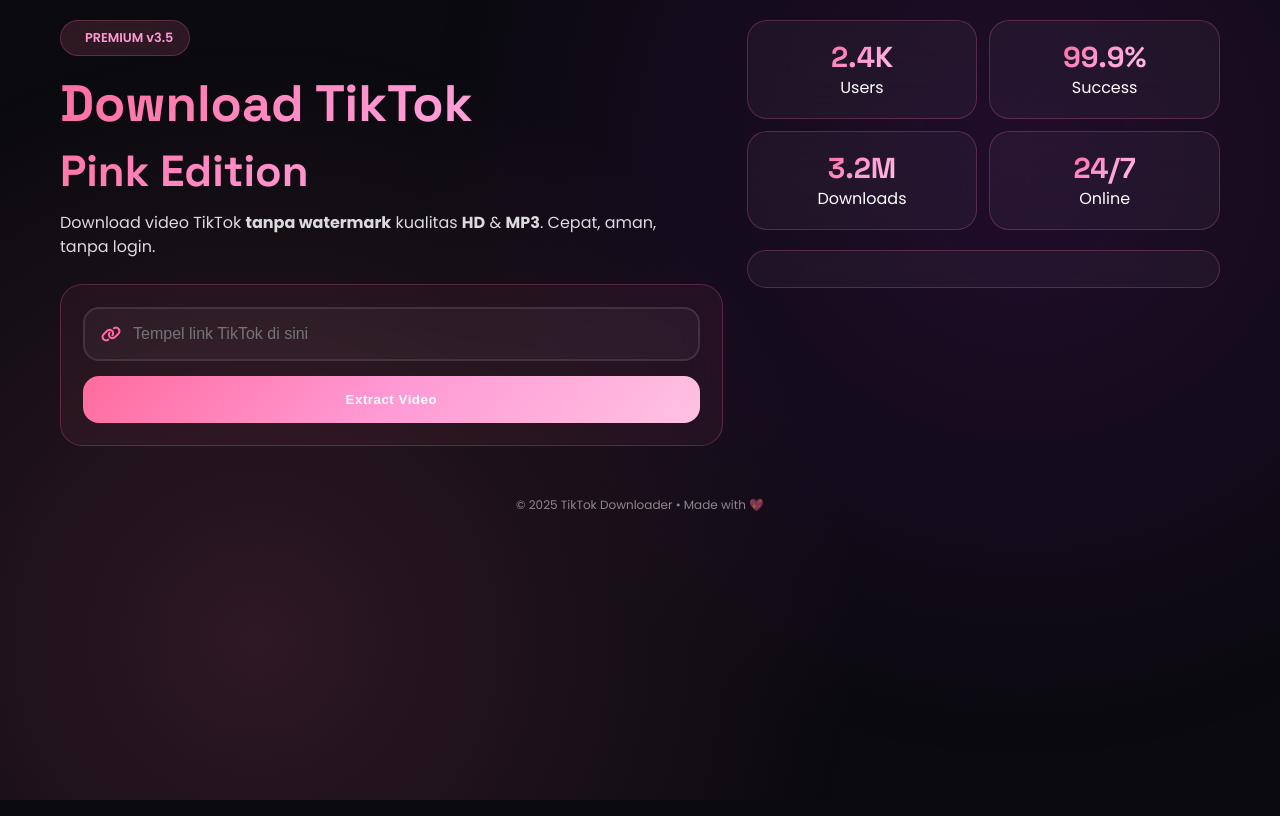
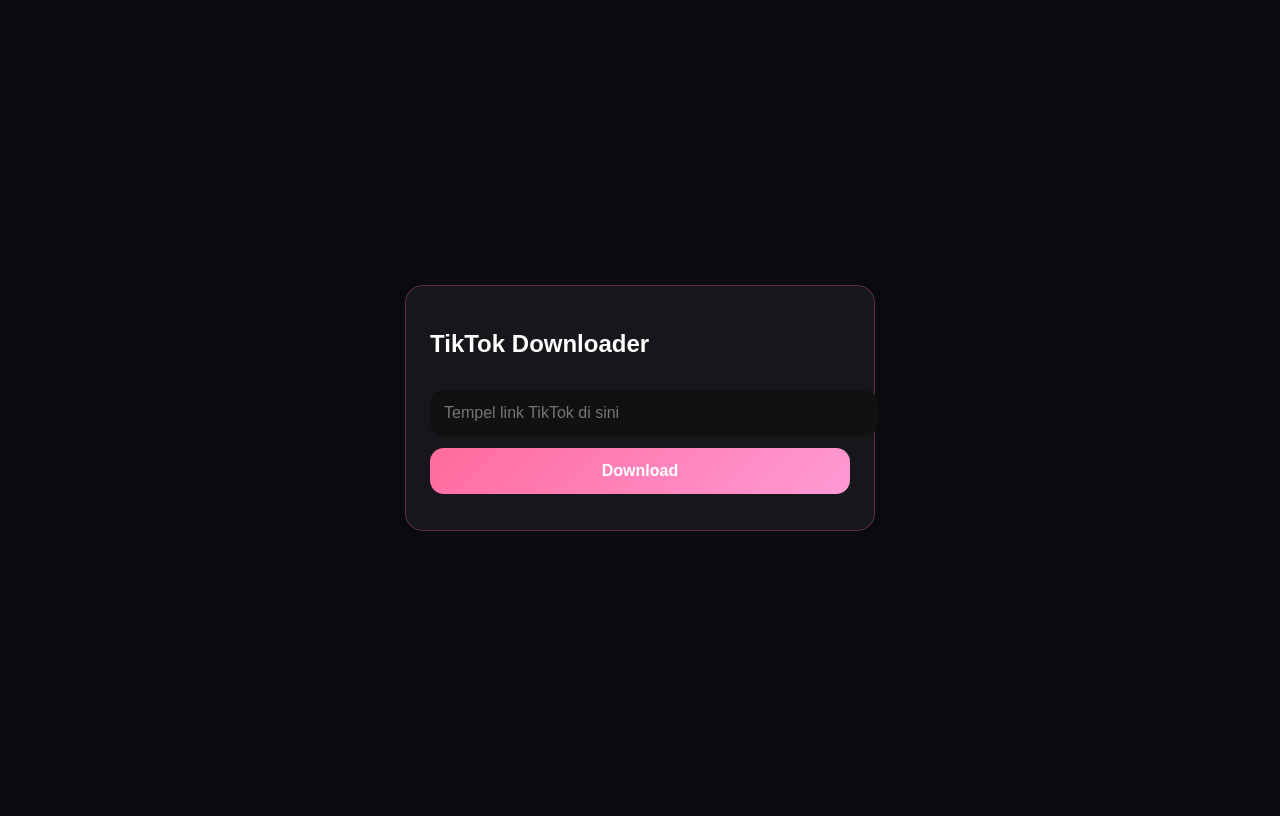
Before and after one commit to yozzwangyy-afk/tt-down2, a website: page index.html in a window 1280 px wide. Drawn offline with Linux system fonts and the light colour scheme.

Commit message:
Update index.html

```diff
--- a/index.html
+++ b/index.html
@@ -3,292 +3,116 @@
 <head>
 <meta charset="UTF-8">
 <meta name="viewport" content="width=device-width, initial-scale=1.0">
-<title>TikTok Downloader • Pink Premium</title>
+<title>TikTok Downloader</title>
 
 <link rel="stylesheet" href="https://cdnjs.cloudflare.com/ajax/libs/font-awesome/6.4.0/css/all.min.css">
-<link href="https://fonts.googleapis.com/css2?family=Poppins:wght@300;400;500;600;700;800&family=Space+Grotesk:wght@600;700;800&display=swap" rel="stylesheet">
 
 <style>
-:root{
---bg:#0a0a0f;
---glass:rgba(255,255,255,.04);
---border:rgba(255,107,157,.25);
---pink:#ff6b9d;
---pink-soft:#ff9ad5;
---text:#fff;
---text-dim:#e2c2cc;
---grad:linear-gradient(135deg,#ff6b9d,#ff9ad5,#ffc2e2);
-}
-
-/* RESET */
-*{margin:0;padding:0;box-sizing:border-box}
 body{
-font-family:Poppins,sans-serif;
-background:var(--bg);
-color:var(--text);
+font-family:Arial,Helvetica,sans-serif;
+background:#0a0a0f;
+color:#fff;
+display:flex;
+justify-content:center;
+align-items:center;
 min-height:100vh;
 }
-
-/* REDUCE MOTION */
-@media (prefers-reduced-motion:reduce){
-*{animation:none!important;transition:none!important}
+.box{
+width:100%;
+max-width:420px;
+padding:24px;
+background:rgba(255,255,255,.05);
+border-radius:18px;
+border:1px solid rgba(255,107,157,.3);
 }
-
-/* BACKGROUND */
-.bg{
-position:fixed;inset:0;z-index:-1;
-background:
-radial-gradient(circle at 20% 80%,rgba(255,107,157,.15),transparent 50%),
-radial-gradient(circle at 80% 20%,rgba(199,36,254,.12),transparent 50%);
-}
-
-/* GLASS */
-.glass{
-background:var(--glass);
-backdrop-filter:blur(22px);
-border:1px solid var(--border);
-border-radius:20px;
-}
-
-/* LAYOUT */
-.app{
-max-width:1200px;
-margin:auto;
-padding:20px;
-display:grid;
-grid-template-columns:1.4fr 1fr;
-gap:24px;
-}
-@media(max-width:900px){
-.app{grid-template-columns:1fr}
-}
-
-/* HEADER */
-.badge{
-display:inline-flex;gap:8px;
-padding:8px 16px;
-border-radius:999px;
-background:rgba(255,107,157,.15);
-border:1px solid var(--border);
-color:var(--pink-soft);
-font-weight:600;
-font-size:.8rem;
-}
-h1{
-font-family:"Space Grotesk";
-font-size:clamp(2rem,4vw,3.2rem);
-margin:15px 0 10px;
-background:var(--grad);
--webkit-background-clip:text;
--webkit-text-fill-color:transparent;
-}
-.subtitle{
-max-width:620px;
-opacity:.85;
-line-height:1.5;
-}
-
-/* INPUT AREA */
-.input-box{
-margin-top:25px;
-padding:22px;
-border-radius:22px;
-background:rgba(255,107,157,.06);
-border:1px solid var(--border);
-}
-.input-wrap{position:relative}
-.input-wrap i{
-position:absolute;
-left:18px;top:50%;
-transform:translateY(-50%);
-color:var(--pink);
+input,button{
+width:100%;
+padding:14px;
+border-radius:14px;
+border:none;
+margin-top:12px;
+font-size:1rem;
 }
 input{
-width:100%;
-padding:16px 18px 16px 48px;
-border-radius:16px;
-border:2px solid rgba(255,255,255,.1);
-background:rgba(255,255,255,.04);
-color:#fff;
-font-size:1rem;
-}
-input:focus{
-outline:none;
-border-color:var(--pink);
-box-shadow:0 0 0 4px rgba(255,107,157,.15);
-}
-
-/* BUTTON */
-.btn{
-margin-top:15px;
-width:100%;
-padding:16px;
-border-radius:16px;
-border:none;
-cursor:pointer;
-font-weight:700;
-letter-spacing:.5px;
-background:var(--grad);
-color:#fff;
-transition:.3s;
-}
-.btn:hover{transform:translateY(-2px)}
-.btn:active{transform:scale(.97)}
-
-/* RESULT */
-.result{display:none;margin-top:20px}
-.card{padding:20px}
-.thumb{
-aspect-ratio:9/16;
-border-radius:14px;
-overflow:hidden;
-box-shadow:0 15px 30px rgba(0,0,0,.4);
-}
-.thumb img{
-width:100%;height:100%;object-fit:cover;
-transition:.4s;
-}
-.thumb:hover img{transform:scale(1.05)}
-.actions{
-display:grid;
-grid-template-columns:1fr 1fr;
-gap:12px;
-margin-top:15px;
-}
-.action{
-padding:14px;
-border-radius:14px;
-font-weight:600;
-cursor:pointer;
-border:none;
-}
-.primary{background:var(--grad);color:#fff}
-.secondary{
-background:rgba(255,255,255,.05);
-border:2px solid var(--border);
+background:#111;
 color:#fff;
 }
-.secondary:hover{background:rgba(255,107,157,.15)}
-
-/* SIDEBAR */
-.stats{
-display:grid;
-grid-template-columns:repeat(2,1fr);
-gap:12px;
+button{
+background:linear-gradient(135deg,#ff6b9d,#ff9ad5);
+color:#fff;
+font-weight:700;
+cursor:pointer;
 }
-.stat{
-padding:18px;
-text-align:center;
-}
-.stat b{
-font-family:"Space Grotesk";
-font-size:1.8rem;
-background:var(--grad);
--webkit-background-clip:text;
--webkit-text-fill-color:transparent;
-}
-
-/* LOG */
+button:active{transform:scale(.97)}
 .log{
-margin-top:20px;
-padding:18px;
-}
-.log-entry{
-font-size:.8rem;
-padding:8px;
-margin-bottom:6px;
-background:rgba(255,255,255,.03);
-border-left:3px solid var(--pink);
-border-radius:8px;
-opacity:.9;
-}
-
-/* FOOTER */
-footer{
-text-align:center;
-opacity:.5;
-font-size:.75rem;
-margin-top:30px;
+margin-top:12px;
+font-size:.85rem;
+opacity:.8;
 }
 </style>
 </head>
 
 <body>
-<div class="bg"></div>
+<div class="box">
+<h2>TikTok Downloader</h2>
 
-<div class="app">
-<main>
-<span class="badge glass"><i class="fas fa-sparkles"></i> PREMIUM v3.5</span>
-<h1>Download TikTok<br><span style="font-size:.85em">Pink Edition</span></h1>
-<p class="subtitle">
-Download video TikTok <b>tanpa watermark</b> kualitas <b>HD</b> & <b>MP3</b>.
-Cepat, aman, tanpa login.
-</p>
+<input id="url" placeholder="Tempel link TikTok di sini">
 
-<div class="input-box glass">
-<div class="input-wrap">
-<i class="fas fa-link"></i>
-<input id="url" placeholder="Tempel link TikTok di sini">
+<button onclick="process()">Download</button>
+
+<div class="log" id="log"></div>
 </div>
-<button class="btn" onclick="process()">Extract Video</button>
-</div>
-
-<div class="result" id="result">
-<div class="card glass">
-<div class="thumb"><img id="thumb"></div>
-<h3 id="title"></h3>
-<p id="author"></p>
-<div class="actions">
-<button class="action primary" id="hd">Download HD</button>
-<button class="action secondary" id="mp3">MP3 Audio</button>
-</div>
-</div>
-</div>
-</main>
-
-<aside>
-<div class="stats">
-<div class="stat glass"><b>2.4K</b><br>Users</div>
-<div class="stat glass"><b>99.9%</b><br>Success</div>
-<div class="stat glass"><b>3.2M</b><br>Downloads</div>
-<div class="stat glass"><b>24/7</b><br>Online</div>
-</div>
-
-<div class="log glass" id="log"></div>
-</aside>
-</div>
-
-<footer>© 2025 TikTok Downloader • Made with 💖</footer>
 
 <script>
 async function process(){
-const url=document.getElementById("url").value;
-if(!url||!url.includes("tiktok"))return alert("Link TikTok tidak valid");
+  const url = document.getElementById("url").value.trim();
+  const log = document.getElementById("log");
 
-document.getElementById("log").innerHTML+="<div class='log-entry'>Processing link...</div>";
+  if(!url || !url.includes("tiktok")){
+    log.innerText = "Link TikTok tidak valid";
+    return;
+  }
 
-const r=await fetch("https://www.tikwm.com/api/?url="+encodeURIComponent(url));
-const j=await r.json();
-if(j.data){
-document.getElementById("thumb").src=j.data.cover;
-document.getElementById("title").innerText=j.data.title;
-document.getElementById("author").innerText="@"+j.data.author.nickname;
-document.getElementById("hd").onclick=()=>window.open(j.data.play);
-document.getElementById("mp3").onclick=()=>window.open(j.data.music);
-document.getElementById("result").style.display="block";
-document.getElementById("log").innerHTML+="<div class='log-entry'>Done ✔</div>";
-}
+  log.innerText = "Mengambil data...";
+
+  try{
+    const r = await fetch(
+      "https://www.tikwm.com/api/?url=" + encodeURIComponent(url)
+    );
+    const j = await r.json();
+
+    if(!j.data){
+      log.innerText = "Gagal mengambil video";
+      return;
+    }
+
+    // AUTO DOWNLOAD VIDEO HD
+    const downloadUrl =
+      "/api/download?url=" +
+      encodeURIComponent(j.data.play) +
+      "&filename=tiktok-video.mp4";
+
+    const a = document.createElement("a");
+    a.href = downloadUrl;
+    a.download = "tiktok-video.mp4";
+    document.body.appendChild(a);
+    a.click();
+    document.body.removeChild(a);
+
+    log.innerText = "Download dimulai...";
+  }catch(e){
+    log.innerText = "Terjadi error";
+  }
 }
 
 /* AUTO PASTE CLIPBOARD */
-window.addEventListener("load",async()=>{
-try{
-const t=await navigator.clipboard.readText();
-if(t.includes("tiktok")){
-document.getElementById("url").value=t;
-document.getElementById("log").innerHTML+="<div class='log-entry'>Link detected from clipboard</div>";
-}
-}catch{}
+window.addEventListener("load", async ()=>{
+  try{
+    const t = await navigator.clipboard.readText();
+    if(t.includes("tiktok")){
+      document.getElementById("url").value = t;
+    }
+  }catch{}
 });
 </script>
 </body>
```
